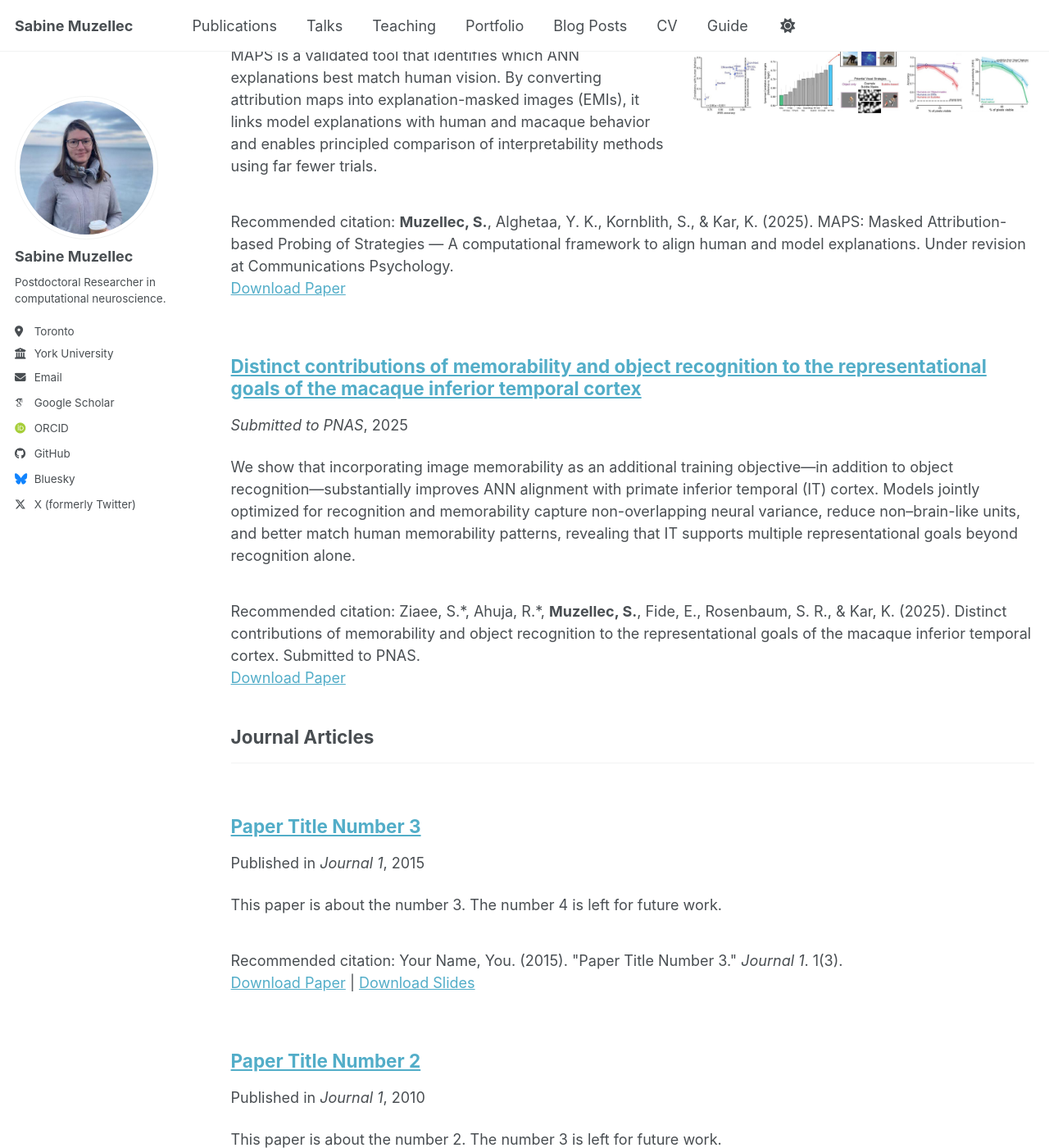
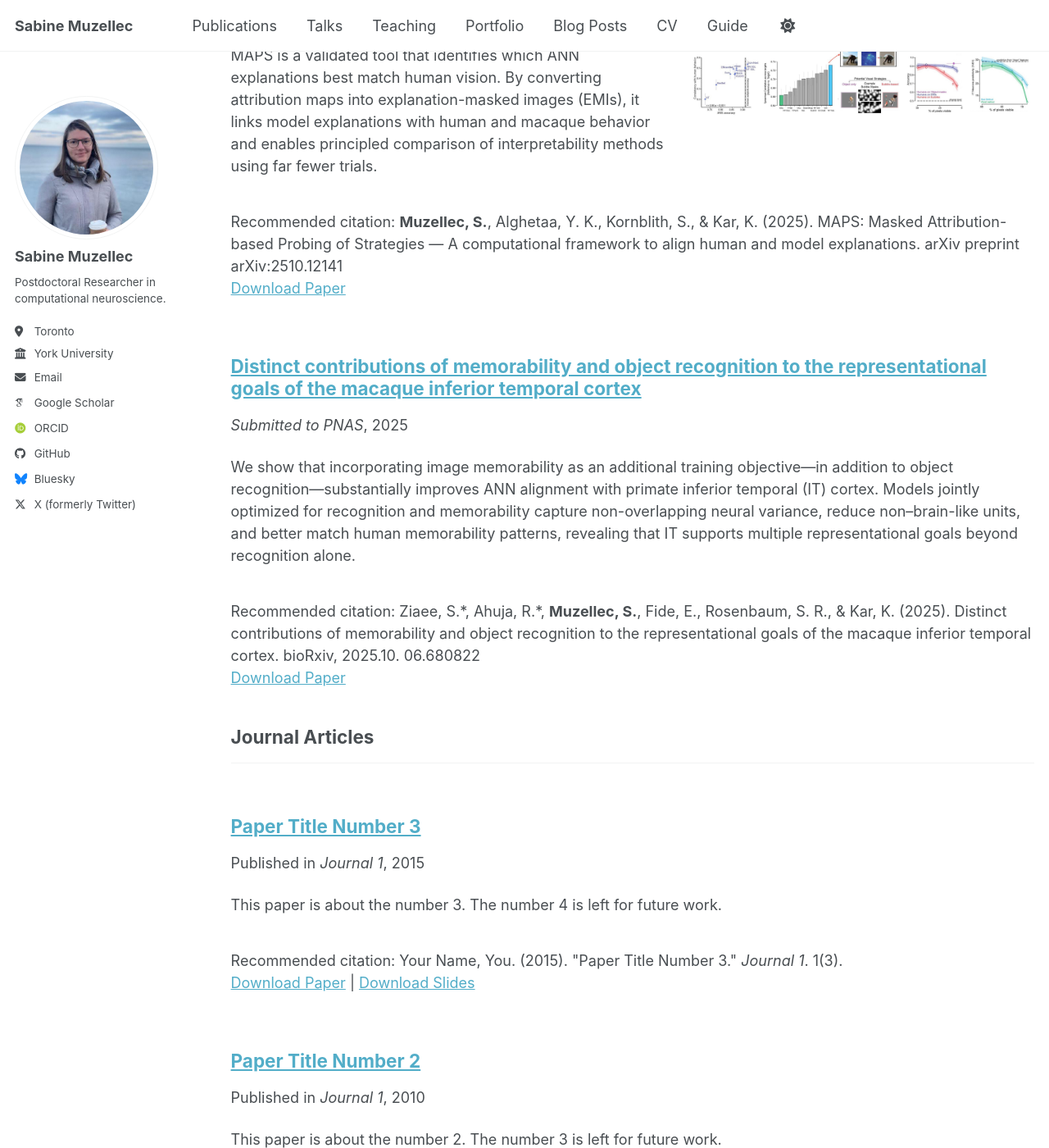
Before and after one commit to S4b1n3/S4b1n3.github.io, a Jekyll site: the page built from _pages/publications.html, in a window 1280 px wide and 1400 px high, scrolled down 418 px. Shown: the whole window at 82% size. Built offline with Jekyll 4.4.1, drawn with Linux system fonts in a browser that asks for light colours; some web fonts are replaced; a script bundle is joined from its source files by our own code; library files that are not in the unit come from our copies; some of the changed text lies outside the part shown.

```diff
--- a/_publications/maps.md
+++ b/_publications/maps.md
@@ -7,7 +7,7 @@ excerpt: "MAPS is a validated tool that identifies which ANN explanations best m
 date: 2025-10-14
 venue: "Under revision at Communications Psychology"
 paperurl: "https://arxiv.org/pdf/2510.12141"
-citation: "<strong>Muzellec, S.</strong>, Alghetaa, Y. K., Kornblith, S., & Kar, K. (2025). MAPS: Masked Attribution-based Probing of Strategies — A computational framework to align human and model explanations. Under revision at Communications Psychology."
+citation: "<strong>Muzellec, S.</strong>, Alghetaa, Y. K., Kornblith, S., & Kar, K. (2025). MAPS: Masked Attribution-based Probing of Strategies — A computational framework to align human and model explanations. arXiv preprint arXiv:2510.12141"
 featured: true
 header:
     teaser: "maps.jpeg"
--- a/_publications/memorability.md
+++ b/_publications/memorability.md
@@ -7,7 +7,7 @@ excerpt: "We show that incorporating image memorability as an additional trainin
 date: 2025-10-9
 venue: "Submitted to PNAS"
 paperurl: "https://www.biorxiv.org/content/10.1101/2025.10.06.680822.full.pdf"
-citation: "Ziaee, S.*, Ahuja, R.*, <strong>Muzellec, S.</strong>, Fide, E., Rosenbaum, S. R., & Kar, K. (2025). Distinct contributions of memorability and object recognition to the representational goals of the macaque inferior temporal cortex. Submitted to PNAS."
+citation: "Ziaee, S.*, Ahuja, R.*, <strong>Muzellec, S.</strong>, Fide, E., Rosenbaum, S. R., & Kar, K. (2025). Distinct contributions of memorability and object recognition to the representational goals of the macaque inferior temporal cortex. bioRxiv, 2025.10. 06.680822"
 featured: false
 ---
 
```
Also changed, not shown: _publications/2024-02-17-paper-title-number-4.md (deleted, +0 -13 lines), _publications/reverse_predictivity.md (added, +16 -0 lines), images/reverse_pred.png (added).
